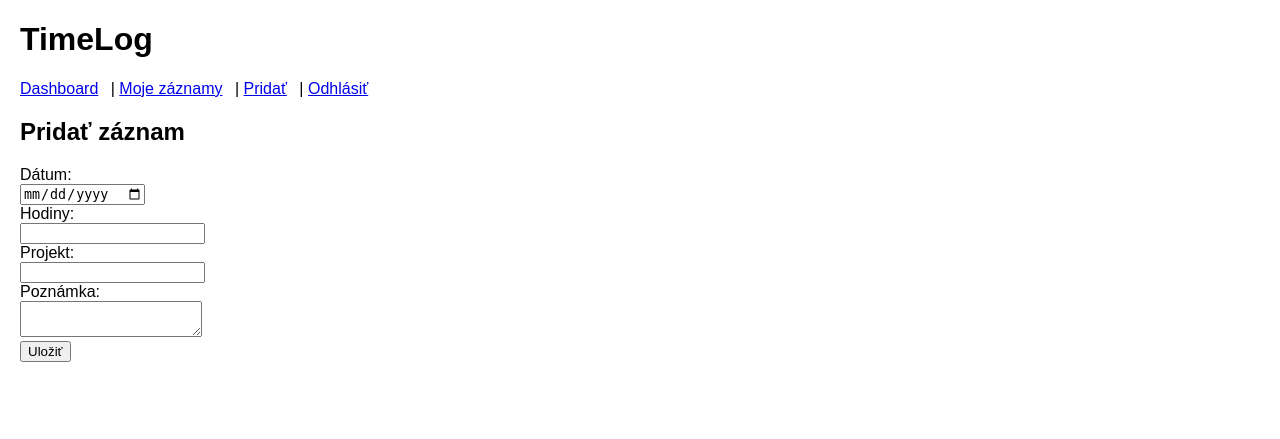
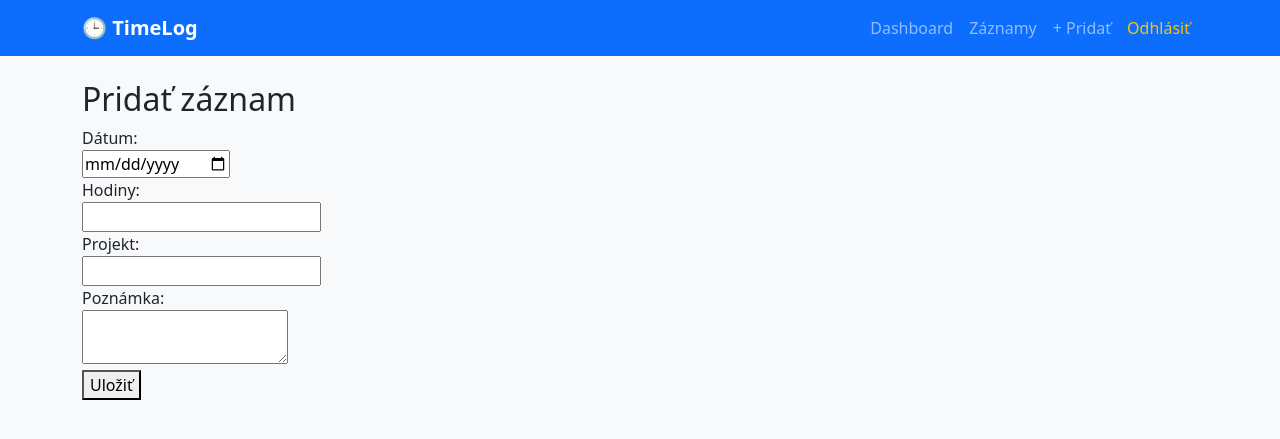
Before and after one commit to matejva/test, a Flask app: page /add in a window 1280 px wide. Shown: the top 439 px of the page. Run offline with Flask 3, Linux system fonts and the light colour scheme; the visitor is signed in with stand-in values (Sample User, id 1).

Commit message:
Update base.html

```diff
--- a/templates/base.html
+++ b/templates/base.html
@@ -1,36 +1,43 @@
 <!doctype html>
-<html>
+<html lang="sk">
 <head>
   <meta charset="utf-8">
   <title>TimeLog</title>
-  <link rel="stylesheet" href="{{ url_for('static', filename='style.css') }}">
+  <link href="https://cdn.jsdelivr.net/npm/bootstrap@5.3.2/dist/css/bootstrap.min.css" rel="stylesheet">
 </head>
-<body>
-  <header>
-    <h1>TimeLog</h1>
-    {% if current_user.is_authenticated %}
-      <nav>
-        <a href="{{ url_for('dashboard') }}">Dashboard</a> |
-        <a href="{{ url_for('entries') }}">Moje záznamy</a> |
-        <a href="{{ url_for('add_entry') }}">Pridať</a>
+<body class="bg-light">
+  <nav class="navbar navbar-expand-lg navbar-dark bg-primary mb-4">
+    <div class="container">
+      <a class="navbar-brand fw-bold" href="{{ url_for('dashboard') }}">🕒 TimeLog</a>
+      {% if current_user.is_authenticated %}
+      <div class="navbar-nav">
+        <a class="nav-link" href="{{ url_for('dashboard') }}">Dashboard</a>
+        <a class="nav-link" href="{{ url_for('entries') }}">Záznamy</a>
+        <a class="nav-link" href="{{ url_for('add_entry') }}">+ Pridať</a>
         {% if current_user.is_admin %}
-         | <a href="{{ url_for('admin_panel') }}">Admin</a>
+        <a class="nav-link" href="{{ url_for('admin_panel') }}">Admin</a>
         {% endif %}
-        | <a href="{{ url_for('logout') }}">Odhlásiť</a>
-      </nav>
-    {% endif %}
-  </header>
-  <main>
+        <a class="nav-link text-warning" href="{{ url_for('logout') }}">Odhlásiť</a>
+      </div>
+      {% endif %}
+    </div>
+  </nav>
+
+  <div class="container">
     {% with messages = get_flashed_messages(with_categories=true) %}
       {% if messages %}
-        <ul class="flashes">
         {% for cat, msg in messages %}
-          <li class="{{ cat }}">{{ msg }}</li>
+          <div class="alert alert-{{ 'success' if cat=='success' else 'danger' }} alert-dismissible fade show" role="alert">
+            {{ msg }}
+            <button type="button" class="btn-close" data-bs-dismiss="alert"></button>
+          </div>
         {% endfor %}
-        </ul>
       {% endif %}
     {% endwith %}
+
     {% block content %}{% endblock %}
-  </main>
+  </div>
+
+  <script src="https://cdn.jsdelivr.net/npm/bootstrap@5.3.2/dist/js/bootstrap.bundle.min.js"></script>
 </body>
 </html>
```
